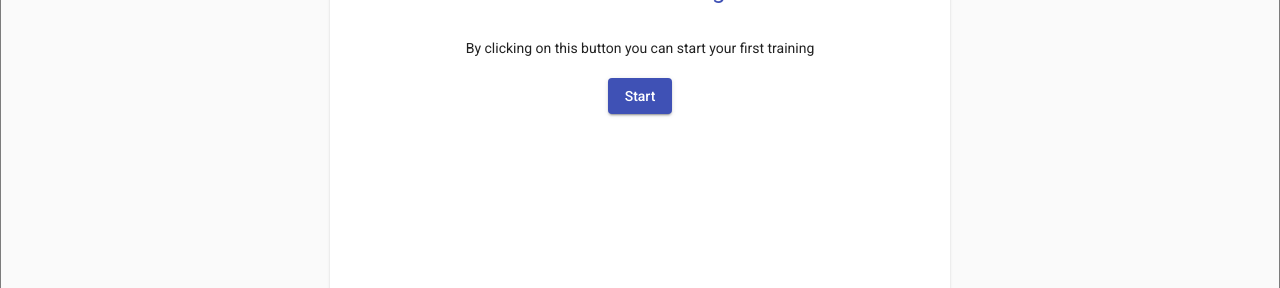
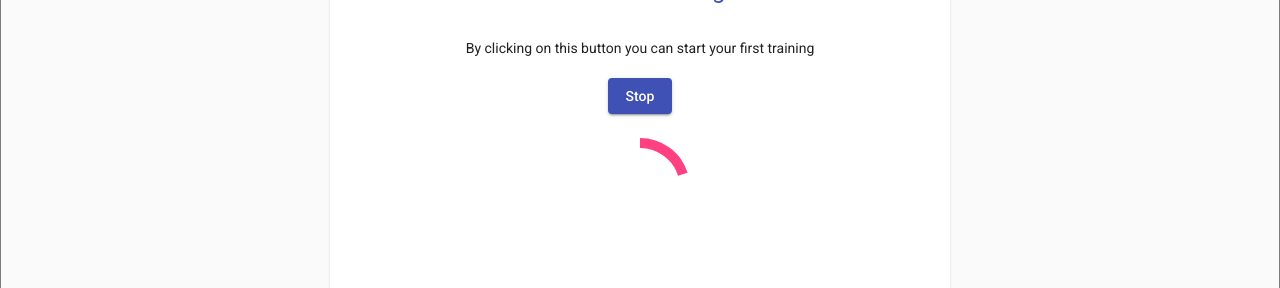
Before and after one commit to 2snufkin/fitness-tracker, an Angular app: page /training in a window 1280 px wide. Both pictures are taken after a click on the button "Start". Shown: the part 206-494 px from the top of the page. Built offline with nearby package versions, Linux system fonts and the light colour scheme.

Commit message:
connection between parent new.component and child training-card component

```diff
--- a/src/app/material.module.ts
+++ b/src/app/material.module.ts
@@ -11,6 +11,7 @@ import {MatIconModule} from "@angular/material/icon";
 import {MatListModule} from "@angular/material/list";
 import {MatTabsModule} from "@angular/material/tabs";
 import {MatCardModule} from "@angular/material/card";
+import {MatProgressSpinnerModule} from "@angular/material/progress-spinner";
 
 @NgModule({
   imports: [MatFormFieldModule,
@@ -35,7 +36,8 @@ import {MatCardModule} from "@angular/material/card";
     MatIconModule,
     MatListModule,
     MatTabsModule,
-    MatCardModule
+    MatCardModule,
+    MatProgressSpinnerModule
   ]
 })
 
--- a/src/app/training-card/training-card.component.html
+++ b/src/app/training-card/training-card.component.html
@@ -7,6 +7,8 @@
       {{desc}}
     </p>
     <mat-card-actions>
-      <button mat-raised-button color="primary">{{left_button}}</button>
+      <button mat-raised-button color="primary" (click)="toogle_spinner()">{{left_button}}</button>
     </mat-card-actions>
+    <mat-progress-spinner *ngIf="running" mode="determinate" [value]="progress" color="accent"></mat-progress-spinner>
+
   </mat-card>
--- a/src/app/training-card/training-card.component.ts
+++ b/src/app/training-card/training-card.component.ts
@@ -1,4 +1,4 @@
-import { Component, OnInit, Input } from '@angular/core';
+import {Component, OnInit, Input, Output, EventEmitter} from '@angular/core';
 
 @Component({
   selector: 'app-training-card',
@@ -8,11 +8,29 @@ import { Component, OnInit, Input } from '@angular/core';
 export class TrainingCardComponent implements OnInit {
   @Input() header: string | undefined;
   @Input() left_button: string | undefined;
- @Input() desc: string | undefined;
+  @Input() desc: string | undefined;
+  @Output() eventEmmiter: EventEmitter<boolean> = new EventEmitter();
+  isClicked: boolean = false;
+  running= false;
+  @Input() progress: number | undefined;
 
-  constructor() { }
+
+
+  constructor() {
+  }
 
   ngOnInit(): void {
   }
 
+  emitToParent($event: MouseEvent) {
+    console.log($event.button);
+    this.eventEmmiter.emit(!this.isClicked)
+
+  }
+
+  toogle_spinner() {
+    this.running = !this.running;
+    console.log(this.running)
+    this.eventEmmiter.emit(this.running)
+  }
 }
--- a/src/app/training/new/new.component.html
+++ b/src/app/training/new/new.component.html
@@ -1 +1 @@
-<app-training-card [header]="title" [left_button]="left_button"  [desc]="description"></app-training-card>
+<app-training-card [header]="title" [left_button]="left_button"  [progress]="progress" [desc]="description" (eventEmmiter)="clicked()"></app-training-card>
--- a/src/app/training/new/new.component.ts
+++ b/src/app/training/new/new.component.ts
@@ -1,18 +1,48 @@
-import { Component, OnInit } from '@angular/core';
+import {Component, OnChanges, OnDestroy, OnInit, SimpleChanges} from '@angular/core';
+import {BehaviorSubject, interval} from "rxjs";
+import {logMessages} from "@angular-devkit/build-angular/src/builders/browser-esbuild/esbuild";
 
 @Component({
   selector: 'app-new',
   templateUrl: './new.component.html',
   styleUrls: ['./new.component.css']
 })
-export class NewComponent implements OnInit {
+export class NewComponent implements OnInit, OnDestroy {
   title: string = "New Training";
   left_button: string = "Start";
   description: any = "By clicking on this button you can start your first training";
+  is_running =false;
+  progress = 0;
 
   constructor() { }
+
 
   ngOnInit(): void {
   }
 
+  ngOnDestroy() {
+    clearInterval()
+  }
+
+  clicked() {
+    this.is_running = !this.is_running
+    // find out if you are running
+    if (this.is_running){
+      this.left_button = "Stop";
+      const interval = setInterval(()=> {
+        this.progress += 10;
+        if (this.progress == 100){
+          clearInterval(interval)
+        }
+      },1000)
+    }
+    else{
+      this.left_button = "Start";
+      clearInterval()
+
+    }
+    console.log("new component" + this.is_running)
+
+
+  }
 }
```
Also changed, not shown: 1 other file (tests, documents, lock files or other folders).
